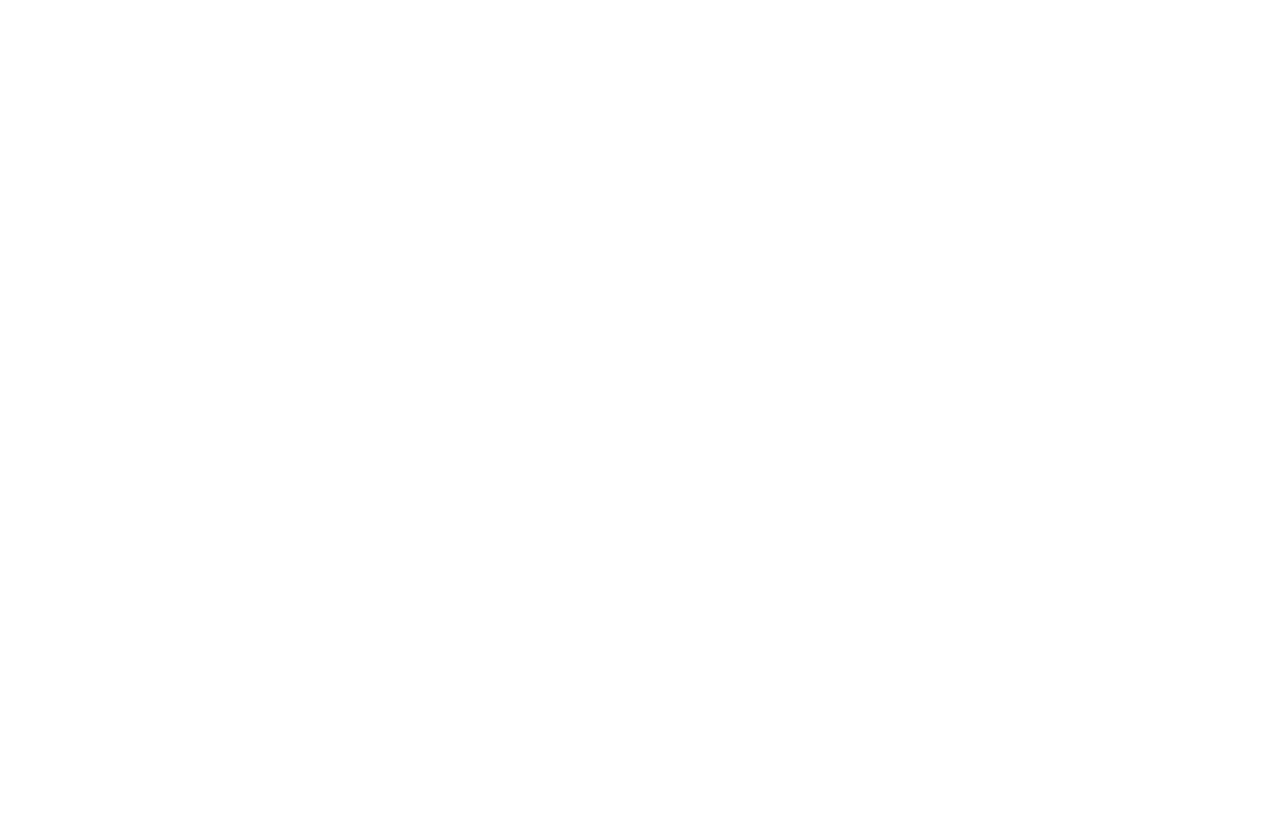
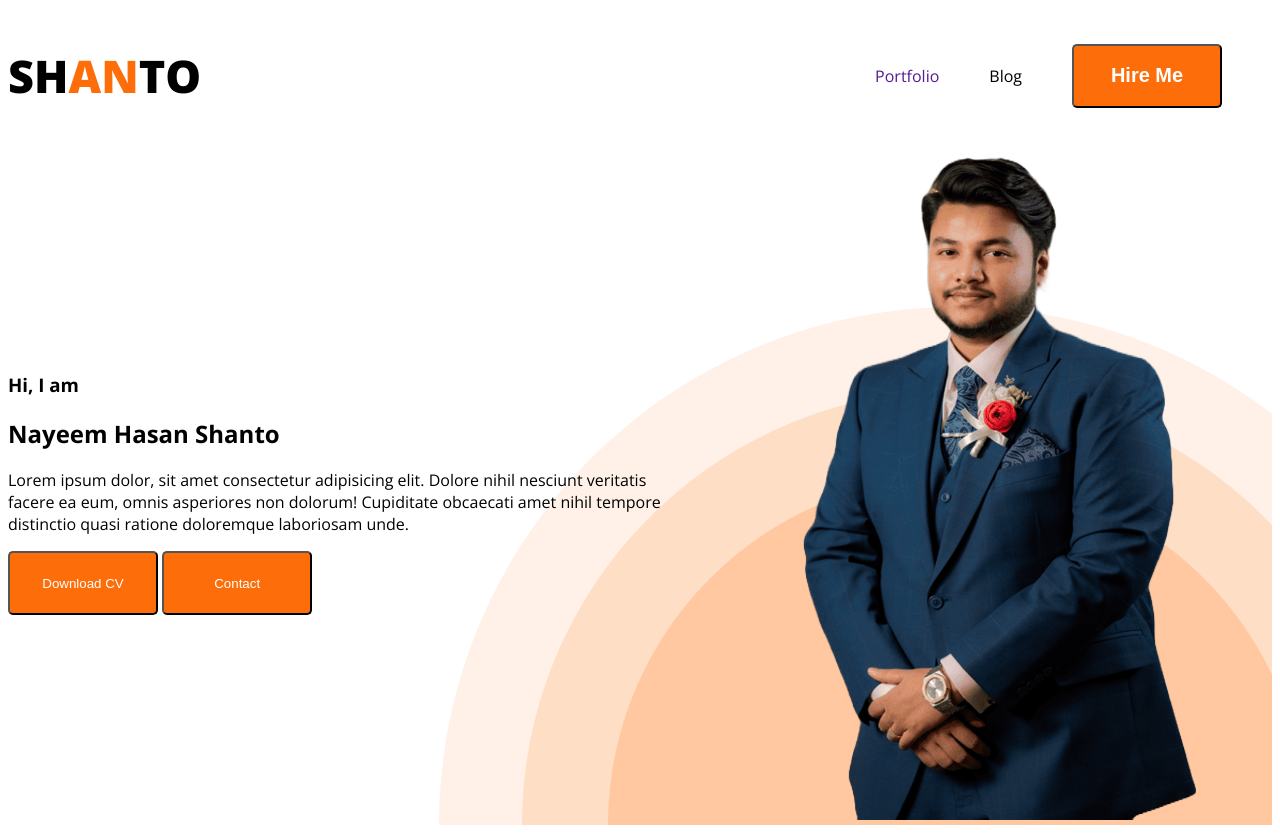
Before and after one commit to Nayeem-shanto/module-5, a plain HTML site: page index.html in a window 1280 px wide. Before the commit the page ends 800 px from the top, so only its background shows below. Drawn offline with nearby package versions, Linux system fonts and the light colour scheme.

Commit message:
nav and banner updated

```diff
--- a/index.html
+++ b/index.html
@@ -1,21 +1,47 @@
 <!DOCTYPE html>
 <html lang="en">
-<head>
-    <meta charset="UTF-8">
-    <meta name="viewport" content="width=device-width, initial-scale=1.0">
+  <head>
+    <meta charset="UTF-8" />
+    <meta name="viewport" content="width=device-width, initial-scale=1.0" />
     <title>Portfolio Website</title>
-</head>
-<body>
+
+    <link rel="preconnect" href="https://fonts.googleapis.com" />
+    <link rel="preconnect" href="https://fonts.gstatic.com" crossorigin />
+    <link
+      href="https://fonts.googleapis.com/css2?family=Open+Sans:ital,wght@0,300..800;1,300..800&display=swap"
+      rel="stylesheet"
+    />
+
+    <link rel="stylesheet" href="styles/portfolio.css" />
+  </head>
+  <body class="open-sans-font">
     <header>
-
+      <nav>
+        <h2 class="nav-title">SH<span class="primary">AN</span>TO</h2>
+        <ul>
+          <li><a href="">Portfolio</a></li>
+          <li><a href=""></a>Blog</li>
+          <li><a href=""></a><button class="btn-primary"><span class="btn-name">Hire Me</span></button></li>
+        </ul>
+      </nav>
     </header>
 
     <main>
-
+        <!-- Banner section -->
+         <section class="banner">
+            <div>
+                <h3>Hi, I am</h3>
+                <h2>Nayeem Hasan Shanto</h2>
+                <p>Lorem ipsum dolor, sit amet consectetur adipisicing elit. Dolore nihil nesciunt veritatis facere ea eum, omnis asperiores non dolorum! Cupiditate obcaecati amet nihil tempore distinctio quasi ratione doloremque laboriosam unde.</p>
+                <button class="btn-primary">Download CV</button>
+                <button class="btn-primary">Contact</button>
+            </div>
+            <div>
+                <img src="./asset/images/shanto.png" alt="">
+            </div>
+         </section>
     </main>
 
-    <footer>
-
-    </footer>
-</body>
+    <footer></footer>
+  </body>
 </html>
--- /dev/null
+++ b/styles/portfolio.css
@@ -0,0 +1,55 @@
+.open-sans-font {
+  font-family: "Open Sans", sans-serif;
+  font-optical-sizing: auto;
+  font-style: normal;
+  font-variation-settings: "wdth" 100;
+}
+
+/* nav styles */
+nav {
+  display: flex;
+  align-items: center;
+  justify-content: space-between;
+}
+nav ul{
+    display: flex;
+    align-items: center;
+
+}
+nav ul li{
+    list-style: none;
+    margin-right: 50px;
+}
+nav ul li a{
+    text-decoration: none;
+}
+.nav-title {
+  font-size: 45px;
+  font-weight: 800;
+}
+.primary {
+  color: #fd6e0a;
+  font-size: 45px;
+  font-weight: 800;
+}
+.btn-primary {
+  width: 150px;
+  height: 64px;
+  flex-shrink: 0;
+  border-radius: 5px;
+  background: #fd6e0a;
+  color: white;
+}
+.btn-name {
+  color: var(--White-Color, #fff);
+  font-size: 20px;
+  font-weight: 700;
+}
+
+.banner{
+    display: flex;
+    align-items: center;
+    background-image: url("../asset/images/header_bg.png");
+    background-repeat: no-repeat;
+    background-position:  bottom right;
+}
```
Also changed, not shown: asset/images/shanto.png (added).
